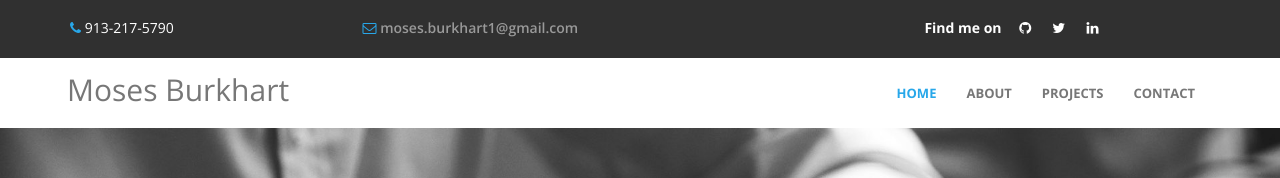
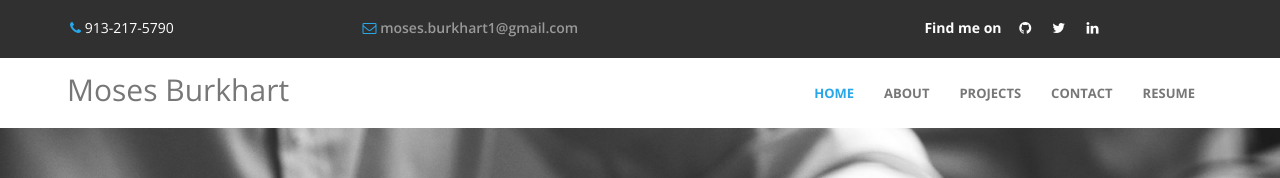
Before and after one commit to mosesb1/mosesb1, a plain HTML site: page index.html in a window 1280 px wide. Shown: the top 178 px of the page. Drawn offline with nearby package versions, Linux system fonts and the light colour scheme.

Commit message:
added resume link

```diff
--- a/index.html
+++ b/index.html
@@ -78,6 +78,7 @@
 						<li><a href="#about">ABOUT</a></li>
 						<li><a href="#portfolio">PROJECTS</a></li>
 						<li><a href="#contact">CONTACT</a></li>
+						<li><a target="_blank" href="../resume/SWE-Resume-final.pdf">RESUME</a></li>
 					</ul>
 				</div>
 			</div>
```
Also changed, not shown: 1 other file.
